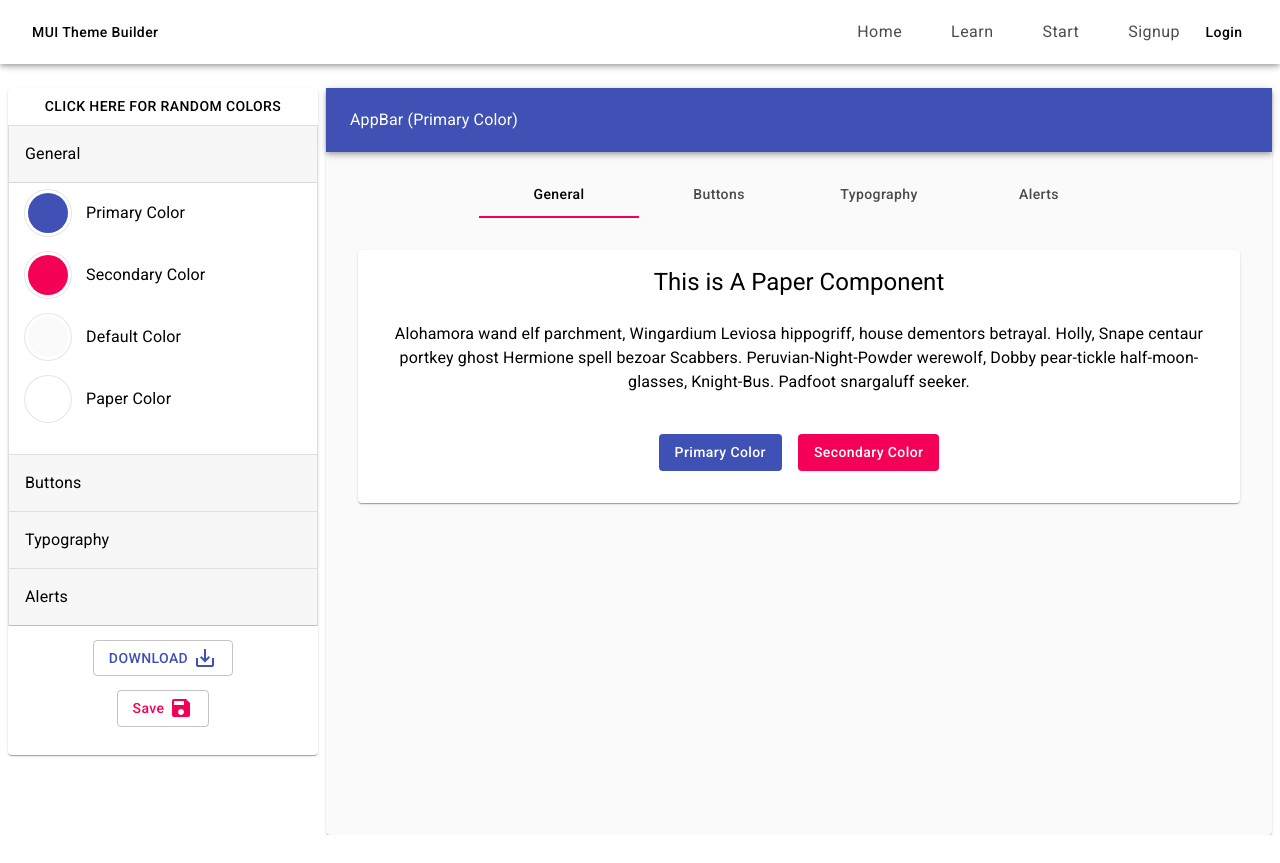
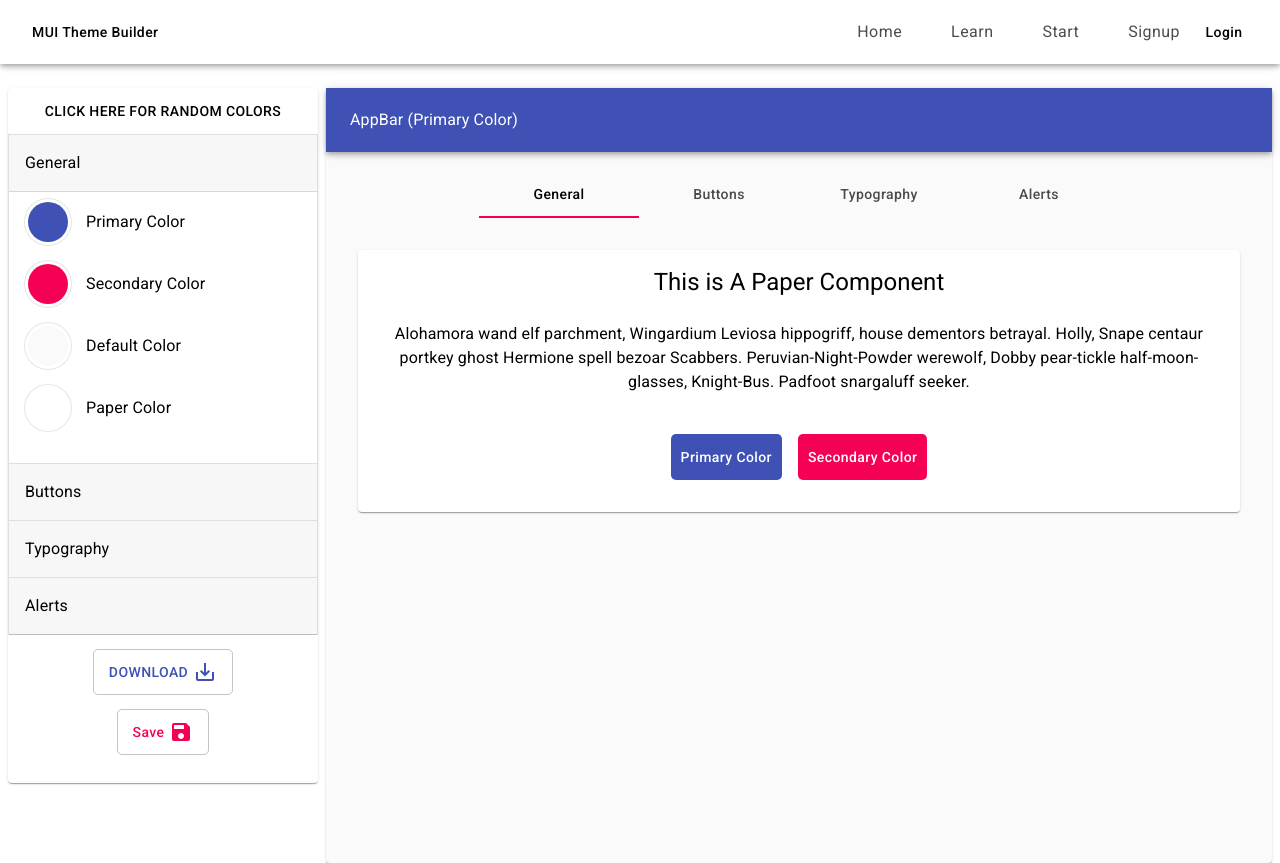
Before and after one commit to mui-toolkit/mui-toolkit, a React (Create React App) app: page /design in a window 1280 px wide. Before the commit the page ends 835 px from the top, so only its background shows below. Built offline with nearby package versions, Linux system fonts and the light colour scheme; no server answers.

Commit message:
Resolved button issues

```diff
--- a/src/components/build/Store.js
+++ b/src/components/build/Store.js
@@ -5,57 +5,64 @@ import { ThemeProvider } from '@material-ui/styles';
 
 export const Store = () => {
   //General
-	const [ color, setColor ] = useState('#3f51b5');
-	const [ secondaryColor, setSecondaryColor ] = useState('#f50057');
-	const [ defaultColor, setDefaultColor ] = useState('#fafafa');
-	const [ paperColor, setPaperColor ] = useState('#fff');
-	const [ displayColorPicker, setDisplayColorPicker ] = useState(false);
-	const [ displaySecondaryColorPicker, setDisplaySecondaryColorPicker ] = useState(false);
-	const [ displayDefaultColorPicker, setDisplayDefaultColorPicker ] = useState(false);
-	const [ displayPaperColorPicker, setDisplayPaperColorPicker ] = useState(false);
+  const [color, setColor] = useState('#3f51b5');
+  const [secondaryColor, setSecondaryColor] = useState('#f50057');
+  const [defaultColor, setDefaultColor] = useState('#fafafa');
+  const [paperColor, setPaperColor] = useState('#fff');
+  const [displayColorPicker, setDisplayColorPicker] = useState(false);
+  const [
+    displaySecondaryColorPicker,
+    setDisplaySecondaryColorPicker,
+  ] = useState(false);
+  const [displayDefaultColorPicker, setDisplayDefaultColorPicker] = useState(
+    false,
+  );
+  const [displayPaperColorPicker, setDisplayPaperColorPicker] = useState(false);
 
   //Buttons
-	const [ buttonRipple, setButtonRipple ] = useState(true);
-	const [ buttonElevation, setButtonElevation ] = useState(true);
-	const [ buttonHoverColor, setButtonHoverColor ] = useState('#000000');
-	const [ buttonHoverOpacity, setButtonHoverOpacity ] = useState(0.04);
-	const [ buttonFontWeight, setButtonFontWeight ] = useState(500);
-	const [ buttonFontSize, setButtonFontSize ] = useState(0.875);
-	const [ buttonTextTransform, setButtonTextTransform ] = useState('none');
-	const [ open, setOpen ] = useState(false);
-	const [ buttonHeight, setButtonHeight ] = useState(46);
-	const [ buttonPadding, setButtonPadding ] = useState(10);
-	const [ buttonBorderRadius, setButtonBorderRadius ] = useState(5);
+  const [buttonRipple, setButtonRipple] = useState(true);
+  const [buttonElevation, setButtonElevation] = useState(true);
+  const [buttonHoverColor, setButtonHoverColor] = useState('#000000');
+  const [buttonHoverOpacity, setButtonHoverOpacity] = useState(0.04);
+  const [buttonFontWeight, setButtonFontWeight] = useState(500);
+  const [buttonFontSize, setButtonFontSize] = useState(0.875);
+  const [buttonTextTransform, setButtonTextTransform] = useState('none');
+  const [open, setOpen] = useState(false);
+  const [buttonHeight, setButtonHeight] = useState(46);
+  const [buttonPadding, setButtonPadding] = useState(10);
+  const [buttonBorderRadius, setButtonBorderRadius] = useState(5);
 
   //Typography
-	const [ fontStyle, setFontStyle ] = useState({
+  const [fontStyle, setFontStyle] = useState({
     fontFamily: 'Roboto',
-		fontSize: 14
+    fontSize: 14,
   });
-	const [ primaryTextColor, setPrimaryTextColor ] = useState('#000');
-	const [ secondaryTextColor, setSecondaryTextColor ] = useState('#000');
-	const [ primaryTextColorPicker, setPrimaryTextColorPicker ] = useState(false);
-	const [ secondaryTextColorPicker, setSecondaryTextColorPicker ] = useState(false);
+  const [primaryTextColor, setPrimaryTextColor] = useState('#000');
+  const [secondaryTextColor, setSecondaryTextColor] = useState('#000');
+  const [primaryTextColorPicker, setPrimaryTextColorPicker] = useState(false);
+  const [secondaryTextColorPicker, setSecondaryTextColorPicker] = useState(
+    false,
+  );
 
   //Material-UI states
-	const [ expanded, setExpanded ] = useState('panel1');
-	const [ tab, setTab ] = useState(0);
+  const [expanded, setExpanded] = useState('panel1');
+  const [tab, setTab] = useState(0);
 
   //On Change Handlers
 
   //Alerts
 
   //General Handlers
-	const changeColor = (color) => {
+  const changeColor = color => {
     setColor(color.hex);
   };
-	const changeSecondaryColor = (secondaryColor) => {
+  const changeSecondaryColor = secondaryColor => {
     setSecondaryColor(secondaryColor.hex);
   };
-	const changeDefaultColor = (defaultColor) => {
+  const changeDefaultColor = defaultColor => {
     setDefaultColor(defaultColor.hex);
   };
-	const changePaperColor = (paperColor) => {
+  const changePaperColor = paperColor => {
     setPaperColor(paperColor.hex);
   };
   // const changeColorPickerDisplayed = () => {
@@ -78,50 +85,52 @@ export const Store = () => {
   const changeButtonElevation = () => {
     setButtonElevation(!buttonElevation ? true : false);
   };
-	const changeButtonHoverColor = (buttonHoverColor) => {
+  const changeButtonHoverColor = buttonHoverColor => {
     setButtonHoverColor(buttonHoverColor.hex);
   };
-	const changeButtonHoverOpacity = (buttonHoverOpacity) => {
+  const changeButtonHoverOpacity = buttonHoverOpacity => {
     setButtonHoverOpacity(buttonHoverOpacity);
   };
-	const changeButtonFontWeight = (buttonFontWeight) => {
+  const changeButtonFontWeight = buttonFontWeight => {
     setButtonFontWeight(buttonFontWeight);
   };
-	const changeButtonFontSize = (buttonFontSize) => {
+  const changeButtonFontSize = buttonFontSize => {
     setButtonFontSize(buttonFontSize);
   };
-	const changeButtonTextTransform = (buttonTextTransform) => {
+  const changeButtonTextTransform = buttonTextTransform => {
     setButtonTextTransform(buttonTextTransform);
   };
-	const changeButtonHeight = (buttonHeight) => {
+  const changeButtonHeight = buttonHeight => {
     setButtonHeight(buttonHeight);
   };
-	const changeButtonPadding = (buttonPadding) => {
+  const changeButtonPadding = buttonPadding => {
     setButtonPadding(buttonPadding);
   };
-	const changeButtonBorderRadius = (buttonBorderRadius) => {
+  const changeButtonBorderRadius = buttonBorderRadius => {
     setButtonBorderRadius(buttonBorderRadius);
   };
 
   //Material-Ui handlers
-	const changeExpanded = (panel) => (event, newExpanded) => {
+  const changeExpanded = panel => (event, newExpanded) => {
     setExpanded(newExpanded ? panel : false);
   };
 
-	const changePrimaryTextColor = (textColor) => {
+  const changePrimaryTextColor = textColor => {
     setPrimaryTextColor(textColor.hex);
   };
 
-	const changeSecondaryTextColor = (textColor) => {
+  const changeSecondaryTextColor = textColor => {
     setSecondaryTextColor(textColor.hex);
   };
 
-	const changeColorPickerDisplayed = (type) => {
+  const changeColorPickerDisplayed = type => {
     if (type === 'primary') {
       setDisplayColorPicker(!displayColorPicker ? true : false);
     }
     if (type === 'secondary') {
-			setDisplaySecondaryColorPicker(!displaySecondaryColorPicker ? true : false);
+      setDisplaySecondaryColorPicker(
+        !displaySecondaryColorPicker ? true : false,
+      );
     }
     if (type === 'default') {
       setDisplayDefaultColorPicker(!displayDefaultColorPicker ? true : false);
@@ -145,86 +154,98 @@ export const Store = () => {
     palette: {
       primary: { main: `${color}` },
       secondary: {
-				main: `${secondaryColor}`
+        main: `${secondaryColor}`,
       },
       text: {
         primary: `${primaryTextColor}`,
-				secondary: `${secondaryTextColor}`
+        secondary: `${secondaryTextColor}`,
       },
       background: {
         paper: `${paperColor}`,
-				default: `${defaultColor}`
-			}
+        default: `${defaultColor}`,
+      },
+      action: {
+        // active: 'rgba(0, 0, 0, 0.54)',
+        hoverOpacity: `${buttonHoverOpacity}`,
+        // selected: 'rgba(0, 0, 0, 0.04)',
+        // selectedOpacity: 0.08
+      },
     },
     typography: {
       fontFamily: `${fontStyle.fontFamily}`,
       fontSize: `${fontStyle.fontSize}`,
       button: {
         fontWeight: `${buttonFontWeight}`,
-				fontSize: `${buttonFontSize}`,
-				textTransform: `${buttonTextTransform}`
-			}
+        fontSize: `${buttonFontSize}rem`,
+        textTransform: `${buttonTextTransform}`,
+      },
     },
     props: {
       MuiButtonBase: {
-				disableRipple: `${buttonRipple}`
+        disableRipple: buttonRipple,
       },
       MuiButton: {
-				disableElevation: `${buttonElevation}`
-			}
+        disableElevation: buttonElevation,
+      },
     },
     overrides: {
       MuiButton: {
         root: {
-					borderRadius: `${buttonBorderRadius}`,
-					height: `${buttonHeight}`,
-					padding: `${buttonPadding}`
-				}
-			}
-		}
+          borderRadius: buttonBorderRadius,
+          height: buttonHeight,
+          padding: `${buttonPadding}px`,
+        },
+      },
+    },
   };
 
   const customTheme = createMuiTheme({
     palette: {
       primary: { main: `${color}` },
       secondary: {
-				main: `${secondaryColor}`
+        main: `${secondaryColor}`,
       },
       text: {
         primary: `${primaryTextColor}`,
-				secondary: `${secondaryTextColor}`
+        secondary: `${secondaryTextColor}`,
       },
       background: {
         paper: `${paperColor}`,
-				default: `${defaultColor}`
-			}
+        default: `${defaultColor}`,
+      },
+      action: {
+        // active: 'rgba(0, 0, 0, 0.54)',
+        hoverOpacity: `${buttonHoverOpacity}`,
+        // selected: 'rgba(0, 0, 0, 0.04)',
+        // selectedOpacity: 0.08
+      },
     },
     typography: {
       fontFamily: `${fontStyle.fontFamily}`,
       fontSize: `${fontStyle.fontSize}`,
       button: {
         fontWeight: `${buttonFontWeight}`,
-				fontSize: `${buttonFontSize}`,
-				textTransform: `${buttonTextTransform}`
-			}
+        fontSize: `${buttonFontSize}rem`,
+        textTransform: `${buttonTextTransform}`,
+      },
     },
     props: {
       MuiButtonBase: {
-				disableRipple: `${buttonRipple}`
+        disableRipple: buttonRipple,
       },
       MuiButton: {
-				disableElevation: `${buttonElevation}`
-			}
+        disableElevation: buttonElevation,
+      },
     },
     overrides: {
       MuiButton: {
         root: {
-					borderRadius: `${buttonBorderRadius}`,
-					height: `${buttonHeight}`,
-					padding: `${buttonPadding}`
-				}
-			}
-		}
+          borderRadius: buttonBorderRadius,
+          height: buttonHeight,
+          padding: `${buttonPadding}px`,
+        },
+      },
+    },
   });
 
   return (
```
Also changed, not shown: src/components/build/test.js (added). Lines whose indentation alone changed are shown as unchanged.
